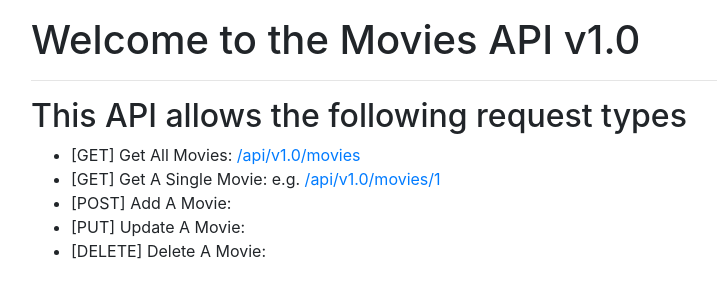
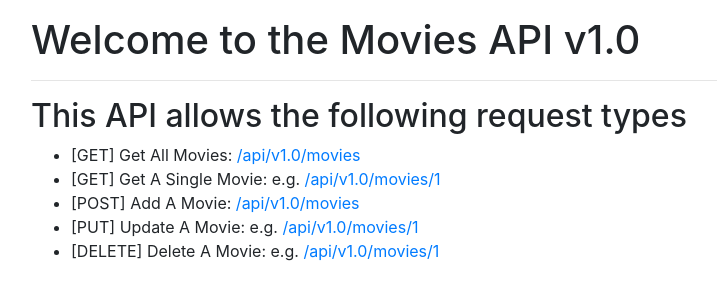
Before and after one commit to newline-sandbox/Movies-API-Flask, a Flask app: page / in a window 1280 px wide. Shown: the part 56-356 px from the top of the page, without its empty margins (69-786 px from the left). Run offline with Flask 2, Linux system fonts and the light colour scheme; some libraries are stand-ins or nearby versions.

Commit message:
add REST route stubs

```diff
--- a/app.py
+++ b/app.py
@@ -56,11 +56,6 @@ movies = [
 def home():
   return render_template("home.html")
 
-# Handle 404 errors
-@app.errorhandler(404)
-def not_found(error):
-  return make_response(jsonify({'error': 'Could not find that movie'}), 404)
-
 # Entry point of our API
 # Returns a list of all movies
 @app.route("/api/v1.0/movies", methods=["GET"])
@@ -75,5 +70,43 @@ def get_movie(id):
     abort(404)
   return jsonify({'movie': data[0]})
 
+# Add new movie
+@app.route("/api/v1.0/movies", methods=["POST"])
+def add_movie():
+  if not request.json or not 'title' in request.json:
+    abort(400)
+  movie = {
+    id: movies[-1]['id'] + 1,
+    title: request.json['title'],
+    plot: request.json.get('plot', ''),
+    director: request.json.get('director', ''),
+    genre: request.json.get('genre', ''),
+    starring: request.json.get('starring', ''),
+    year: request.json.get('year', '')
+  }
+  movies.append(movie)
+  return jsonify({'movie': movie})
+
+# Update existing movie
+@app.route('/api/v1.0/movies/<int:id>', methods=['PUT'])
+def update_movie(id):
+  pass
+
+# Delete movie
+@app.route('/api/v1.0/movies/<int:id>', methods=['DELETE'])
+def delete_movie(id):
+  pass
+
+# Handle 404 errors
+@app.errorhandler(404)
+def not_found(error):
+  return make_response(jsonify({'error': 'Could not find that movie'}), 404)
+
+# Handle 400 errors
+@app.errorhandler(400)
+def bad_request_error(error):
+  return make_response(jsonify({'error': 'Bad request'}), 400)
+
+
 if __name__ == '__main__':
   app.run(debug=True)
--- a/templates/home.html
+++ b/templates/home.html
@@ -9,9 +9,9 @@
       <ul>
         <li>[GET] Get All Movies: <a href="{{ url_for('get_movies') }}">{{ url_for('get_movies') }}</a></li>
         <li>[GET] Get A Single Movie: e.g. <a href="{{ url_for('get_movie', id=1) }}">{{ url_for('get_movie', id=1) }}</a></li>
-        <li>[POST] Add A Movie: </li>
-        <li>[PUT] Update A Movie: </li>
-        <li>[DELETE] Delete A Movie: </li>
+        <li>[POST] Add A Movie: <a href="#">{{ url_for('add_movie') }}</a></li>
+        <li>[PUT] Update A Movie: e.g. <a href="#">{{ url_for('update_movie', id=1) }}</a></li>
+        <li>[DELETE] Delete A Movie: e.g. <a href="#">{{ url_for('delete_movie', id=1) }}</a></li>
       </ul>
     </div>
   </div>
```
